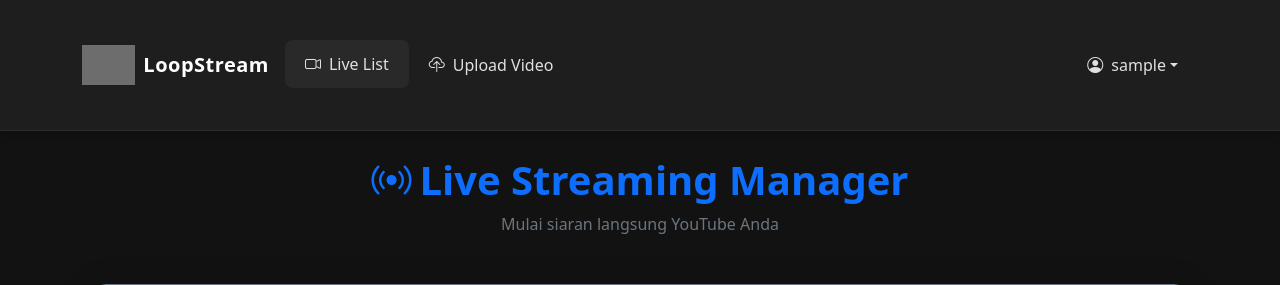
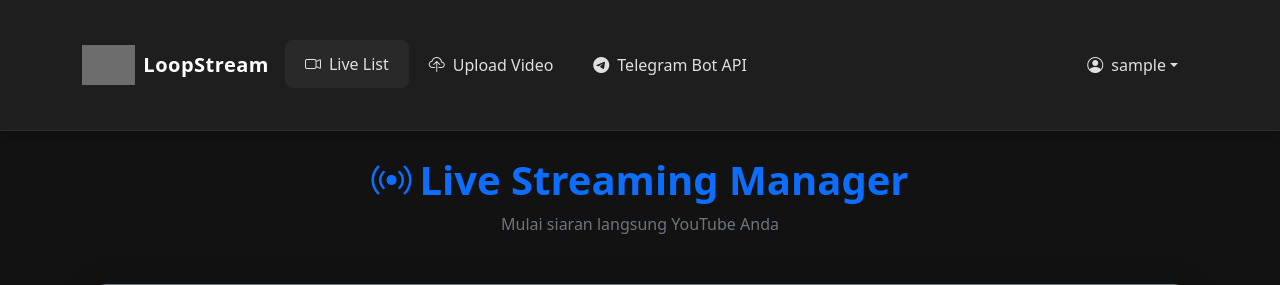
Before and after one commit to orlin24/badutstream, a Flask app: page / in a window 1280 px wide. Shown: the top 285 px of the page. Run offline with Flask 3, Linux system fonts and the light colour scheme; the visitor is signed in with stand-in values (Sample User, id 1); data that the repository does not hold is empty; some libraries are stand-ins or nearby versions; grey boxes are pictures that could not be loaded.

Commit message:
Update layout.html

```diff
--- a/templates/layout.html
+++ b/templates/layout.html
@@ -258,6 +258,11 @@
                             <i class="bi bi-cloud-upload me-2"></i>Upload Video
                         </a>
                     </li>
+                    <li class="nav-item">
+                        <a class="nav-link" href="/telegram_bot">
+                            <i class="bi bi-telegram me-2"></i>Telegram Bot API
+                        </a>
+                    </li>
                 </ul>
                 <ul class="navbar-nav ms-auto">
                     <li class="nav-item dropdown">
```
